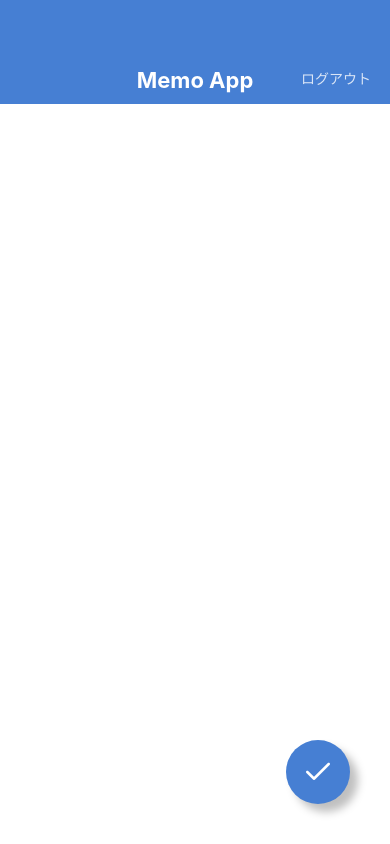
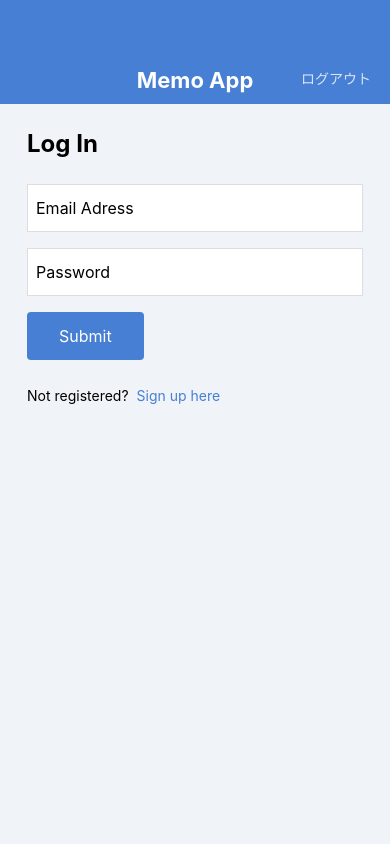
Before and after one commit to horii203/react_native_app, a React Native app in the folder my-app/: screen / in a window 390 px wide. Built offline with nearby package versions, Linux system fonts and the light colour scheme.

Commit message:
ログイン画面作成

```diff
--- a/my-app/App.jsx
+++ b/my-app/App.jsx
@@ -1,9 +1,9 @@
 import React from 'react';
 // import MemoListScreen from './src/screens/MemoListScreen';
-import MemoCreatScreen from './src/screens/MemoCreatScreen';
+import LogInScreen from './src/screens/LogInScreen';
 
 export default function App() {
   return (
-    <MemoCreatScreen/>
+    <LogInScreen/>
   );
 }
--- /dev/null
+++ b/my-app/src/screens/LogInScreen.jsx
@@ -0,0 +1,87 @@
+// ログイン画面
+import React from 'react';
+import { StyleSheet, View, TextInput, Text } from 'react-native';
+import AppBar from '../components/AppBar';
+
+export default function LogInScreen() {
+  return (
+    <View style={styles.container}>
+        <AppBar/>
+
+        <View style={styles.inner}>
+            <Text style={styles.title}>Log In</Text>
+            <TextInput style={styles.input} value='Email Adress'/>
+            <TextInput style={styles.input} value='Password'/>
+
+            <View style={styles.buttonContainer}>
+                <Text style={styles.buttonLabel}>Submit</Text>
+            </View>
+
+            <View style={styles.footer}>
+                <Text style={styles.footerText}>Not registered?</Text>
+                <Text style={styles.footerLink}>Sign up here</Text>
+            </View>
+        </View>
+  </View>
+  );
+}
+
+const styles = StyleSheet.create({
+  container: {
+    flex: 1,
+    backgroundColor: '#f0f4f8'
+  },
+
+  inner: {
+    paddingHorizontal: 27,
+    paddingVertical: 24,
+  },
+
+  title: {
+    fontSize: 24,
+    lineHeight: 32,
+    fontWeight: 'bold',
+    marginBottom: 24
+  },
+
+  input: {
+    fontSize: 16,
+    height: 48,
+    borderColor: '#dddddd',
+    borderWidth: 1,
+    backgroundColor: '#fff',
+    paddingHorizontal:8,
+    marginBottom: 16
+  },
+
+  buttonContainer: {
+    backgroundColor: '#467fd3',
+    borderRadius: 4,
+    alignSelf: 'flex-start',
+    marginBottom: 24
+  },
+
+  buttonLabel: {
+    fontSize: 16,
+    lineHeight: 32,
+    paddingVertical: 8,
+    paddingHorizontal: 32,
+    color: '#fff'
+  },
+
+  footerText: {
+    fontSize: 14,
+    lineHeight: 24,
+    marginRight: 8
+  },
+
+  footerLink: {
+    fontSize: 14,
+    lineHeight: 24,
+    color: '#467fd3',
+  },
+
+  footer: {
+    flexDirection: 'row'
+  }
+})
```
